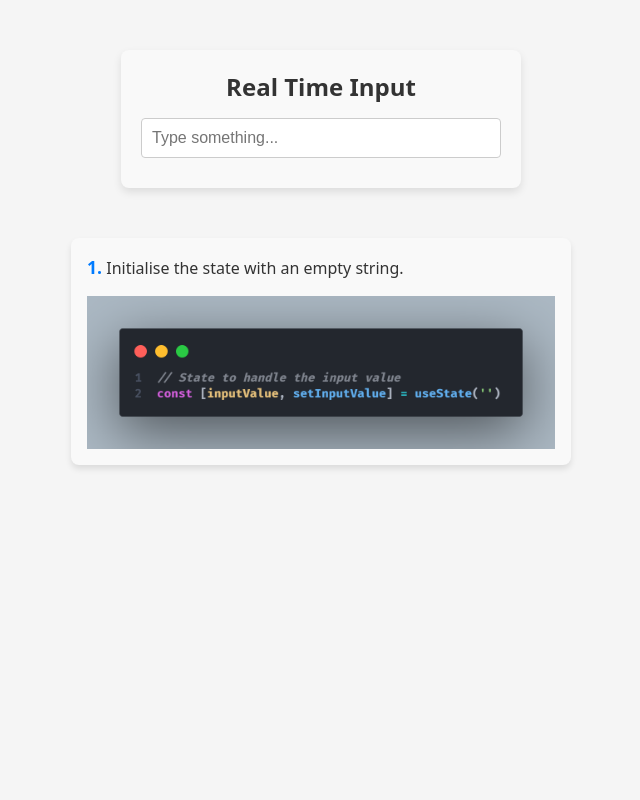
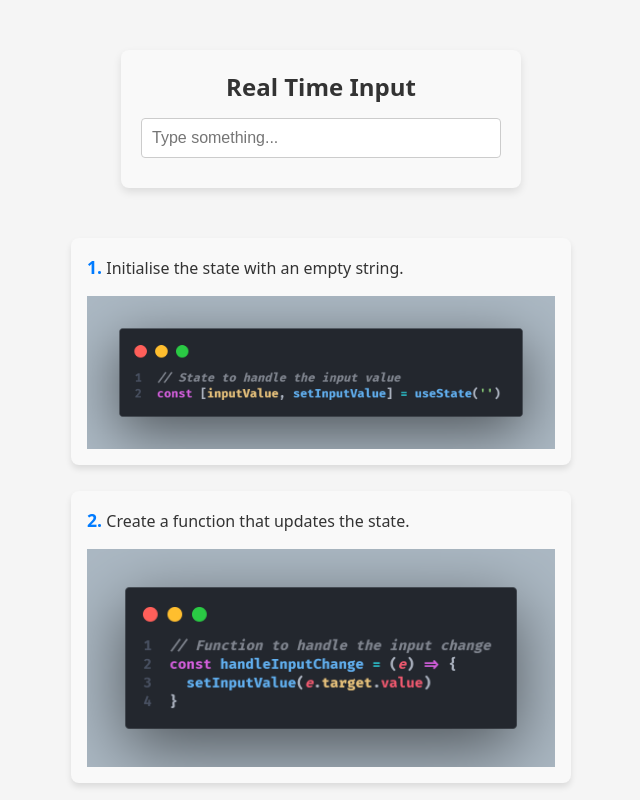
Before and after one commit to Espadv69/useState-Basics, a React (Vite) app in the folder RealTimeInput/: page / in a window 1280 px wide. Shown: the whole page, without its empty margins (319-959 px from the left). Built offline with nearby package versions, Linux system fonts and the light colour scheme; the HTML template or start-up script is replaced by a standard one.

Commit message:
Add second step to Explanation component with function update details

```diff
--- a/RealTimeInput/src/components/Explanation/Explanation.jsx
+++ b/RealTimeInput/src/components/Explanation/Explanation.jsx
@@ -11,6 +11,13 @@ const Explanation = () => {
           imgUrl="/images/initHook.png"
           imgAlt="Code snippet showing the initialisation of the state."
         />
+
+        <LiExplanation
+          stepNumber={2}
+          description="Create a function that updates the state."
+          imgUrl="/images/handleValue.png"
+          imgAlt="Code snippet showing the function that updates the state."
+        />
       </ol>
     </div>
   )
```
